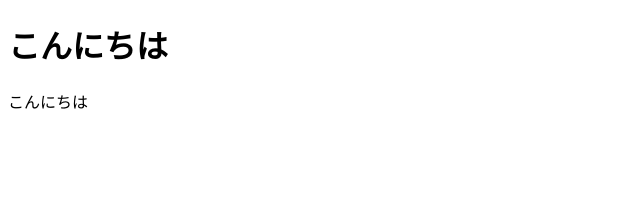
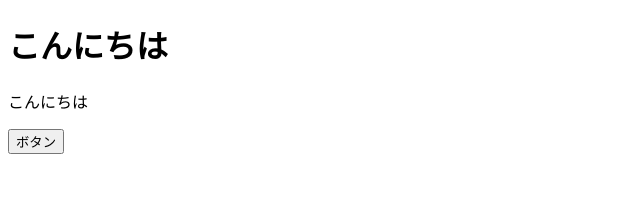
Before and after one commit to westtail/React_study_repository, a React (Create React App) app in the folder reactApp/react-sample/: page / in a window 1280 px wide. Shown: the top 204 px of the page, without its empty margins (0-640 px from the left). Built offline with nearby package versions, Linux system fonts and the light colour scheme.

Commit message:
ボタンの追加

```diff
--- a/reactApp/react-sample/src/App.jsx
+++ b/reactApp/react-sample/src/App.jsx
@@ -1,8 +1,12 @@
 export const App = () => {
+    const onClickButton = () => {
+        alert();
+    };
     return (
-        <>
+        <div>
             <h1>こんにちは</h1>
             <p>こんにちは</p>
-        </>
+            <button onClick={onClickButton}>ボタン</button>
+        </div>
     );
 };
--- a/reactApp/react-sample/src/index.js
+++ b/reactApp/react-sample/src/index.js
@@ -1,5 +1,4 @@
 import ReactDOM from "react-dom";
 import { App } from "./App";
 
-
 ReactDOM.render(<App />, document.getElementById("root"));
```
